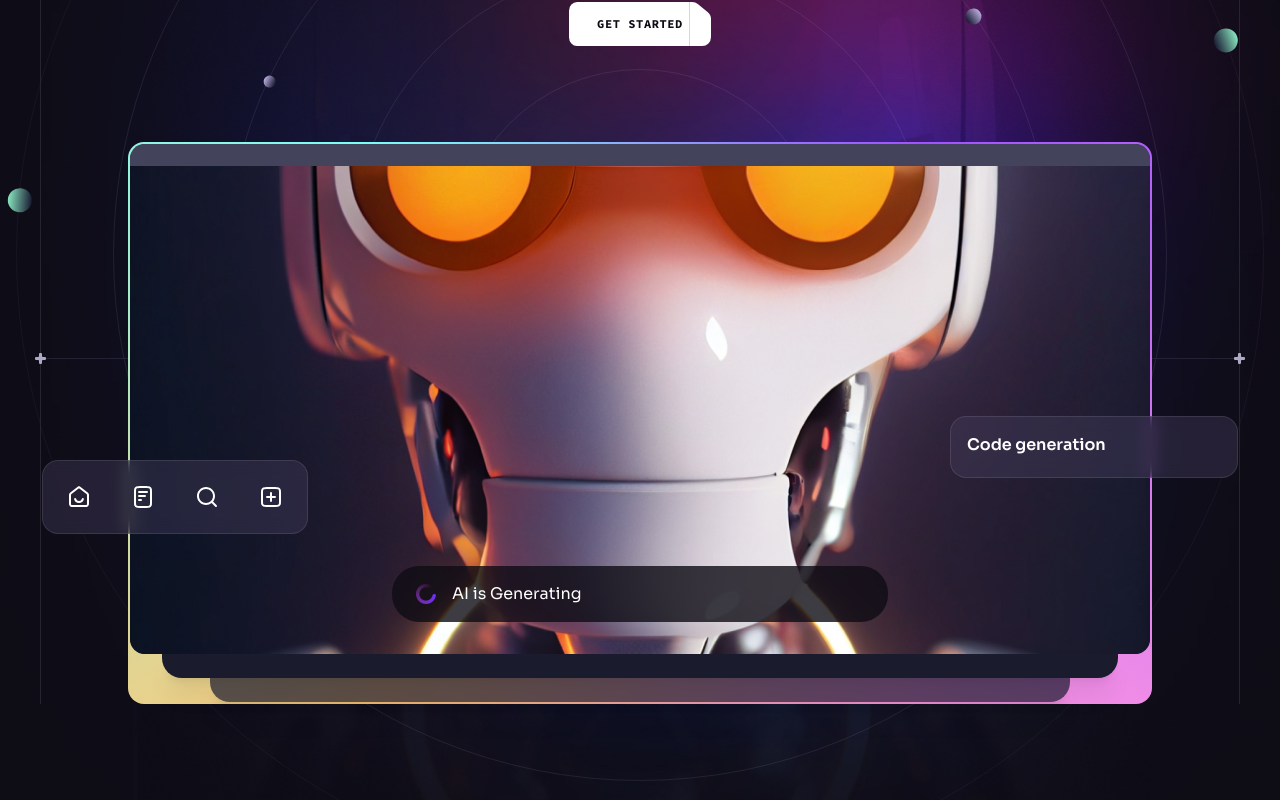
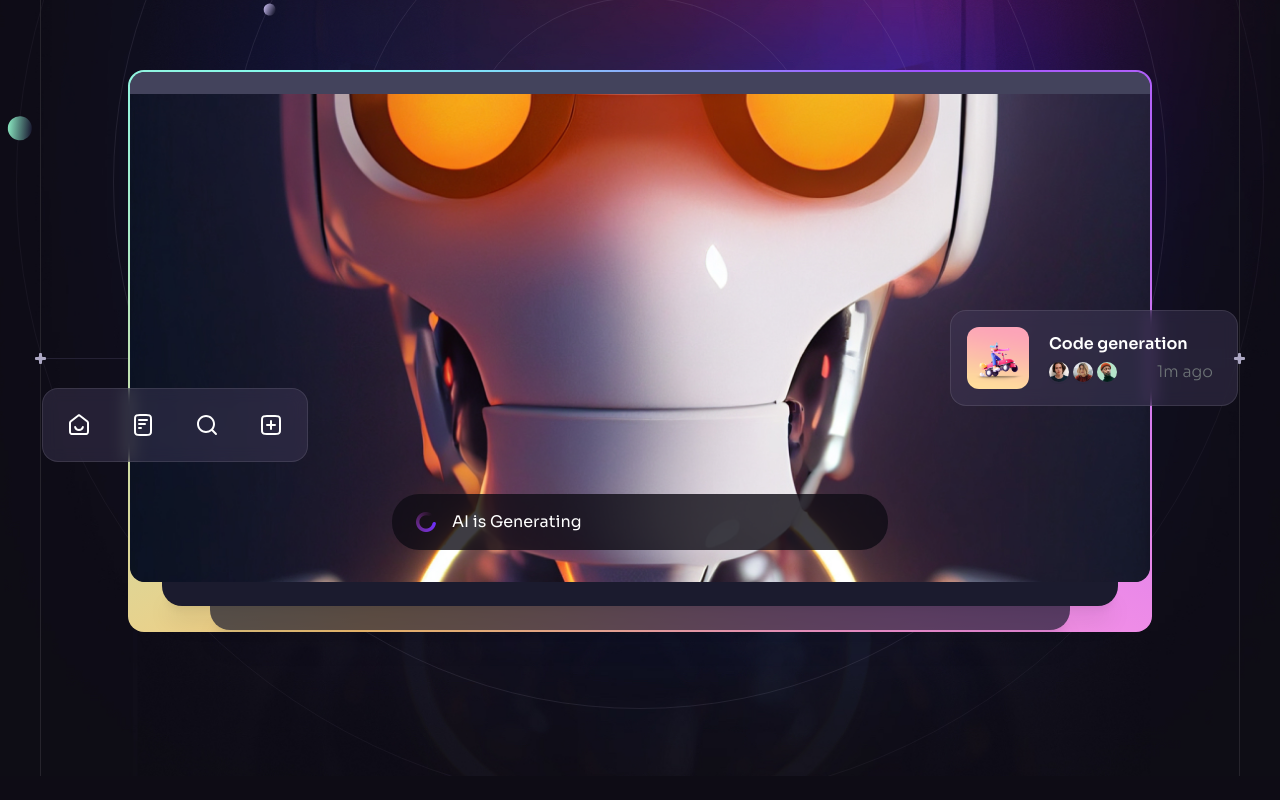
Before and after one commit to abdullahasson/brainwave, a React (Vite) app: page / in a window 1280 px wide. Shown: the part 522-1322 px from the top of the page. After the commit the page ends 1298 px from the top, so only its background shows below. Built offline with nearby package versions, Linux system fonts and the light colour scheme.

Commit message:
change jsx content

```diff
--- /dev/null
+++ b/src/components/CompanyLogos.jsx
@@ -0,0 +1,10 @@
+const CompanyLogos = ({ className }) => {
+    return (
+        <div className={className}>
+            Company Logo
+            <h5>Heloing poeple</h5>
+        </div>
+    )
+}
+
+export default CompanyLogos
--- a/src/components/Hero.jsx
+++ b/src/components/Hero.jsx
@@ -7,6 +7,7 @@ import { Generating } from "./Generating";
 import { Notification } from "./Notification";
 import { ScrollParallax } from "react-just-parallax";
 import { useRef } from "react";
+import CompanyLogos from "./CompanyLogos";
 
 
 
@@ -24,7 +25,7 @@ const Hero = () => {
       <div className="container relative" ref={parallaxRef}>
         <div className="relative z-1 max-w-[62rem] mx-auto text-center mb-[4rem] md:mb-20 lg:mb-[6rem]">
           <h1 className="h1 mb-6">
-            Explore the Possibilites of &npsb;AI&npsb; Chatting with{" "}
+            Explore the Possibilites <br /> of AI Chatting with{" "}
             <span className="inline-block relative">
               Brainwave{" "}
               <img
@@ -93,6 +94,8 @@ const Hero = () => {
           </div>
           <BackgroundCircles />
         </div>
+
+        <CompanyLogos />
       </div>
       <BottomLine />
     </Section>
--- a/src/components/Notification.jsx
+++ b/src/components/Notification.jsx
@@ -1,4 +1,4 @@
-import { notificationImages } from "../constants"
+import { notification1, notification2, notification3, notification4 } from "../assets"
 
 export const Notification = ({ className , title }) => {
     return (
@@ -6,6 +6,9 @@ export const Notification = ({ className , title }) => {
             ${className || ""}
             flex items-center p-4 pr-6 bg-n-9/40 backdrop-blur border border-n-1/10 rounded-2xl gap-5
         `}>
+
+            <img src={notification1} width={62} height={62} alt="Image1" className="rounded-xl" />
+
             <div className="flex-1">
                 <h6 className="mb-1 font-semibold text-base">
                     {title}
@@ -13,18 +16,38 @@ export const Notification = ({ className , title }) => {
 
                 <div className="flex items-center justify-between">
                     <ul className="flex -m-0.5">
-                        {notificationImages.map((item , index) => {
-                            <li key={index} className="flex">
+                        <li className="flex w-6 h-6 border-2 border-n-12 rounded-full overflow-hidden">
                             <img
-                                    src={item}
-                                    alt={item}
+                                src={notification2}
+                                // alt={item}
                                 className="w-full"
                                 width={20}
                                 height={20}
                             />
                         </li>
-                        })}
+                        <li className="flex w-6 h-6 border-2 border-n-12 rounded-full overflow-hidden">
+                            <img
+                                src={notification3}
+                                // alt={item}
+                                className="w-full"
+                                width={20}
+                                height={20}
+                            />
+                        </li>
+                        <li className="flex w-6 h-6 border-2 border-n-12 rounded-full overflow-hidden">
+                            <img
+                                src={notification4}
+                                // alt={item}
+                                className="w-full"
+                                width={20}
+                                height={20}
+                            />
+                        </li>
                     </ul>
+
+                    <div className="body-2 text-n-13">
+                        1m ago
+                    </div>
                 </div>
             </div>
         </div>
```
Lines whose indentation alone changed are shown as unchanged.
